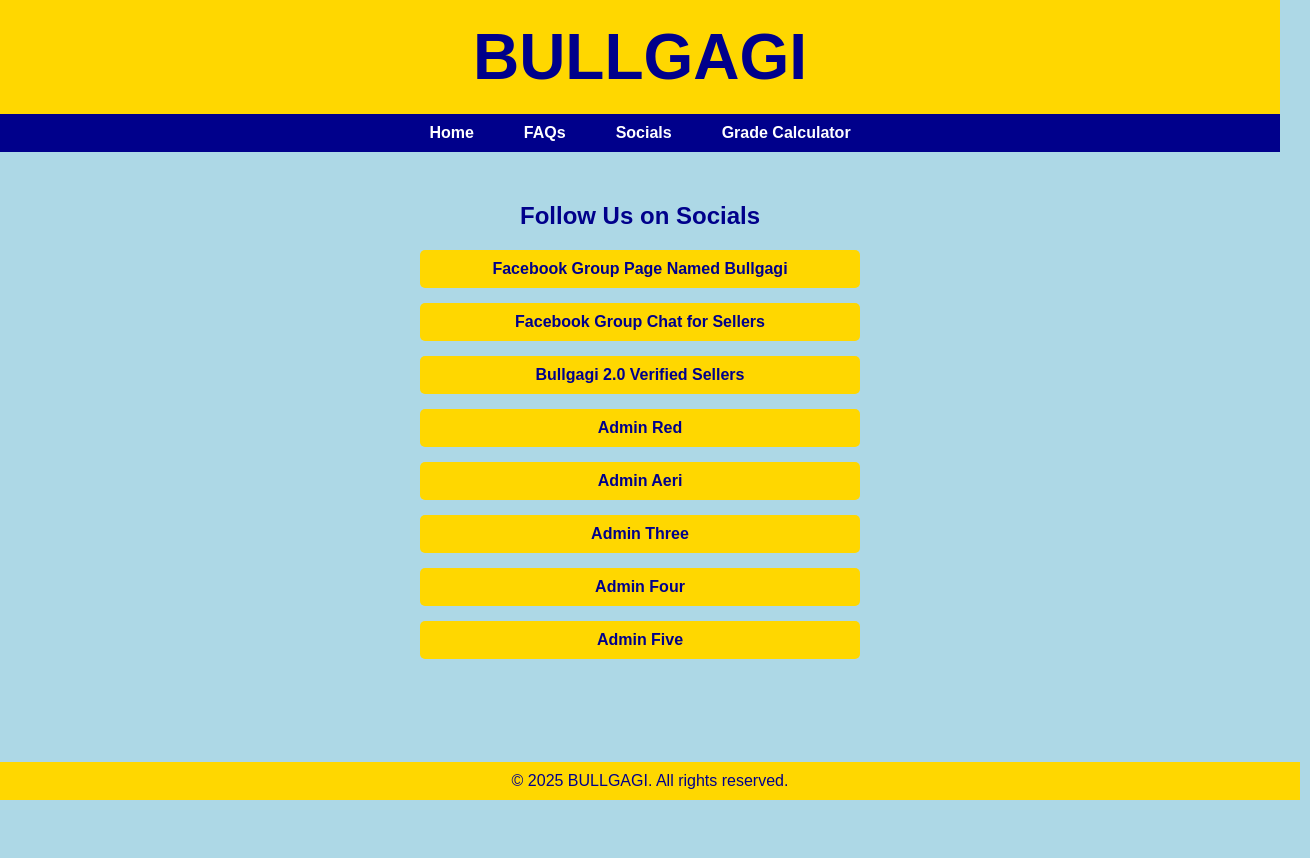
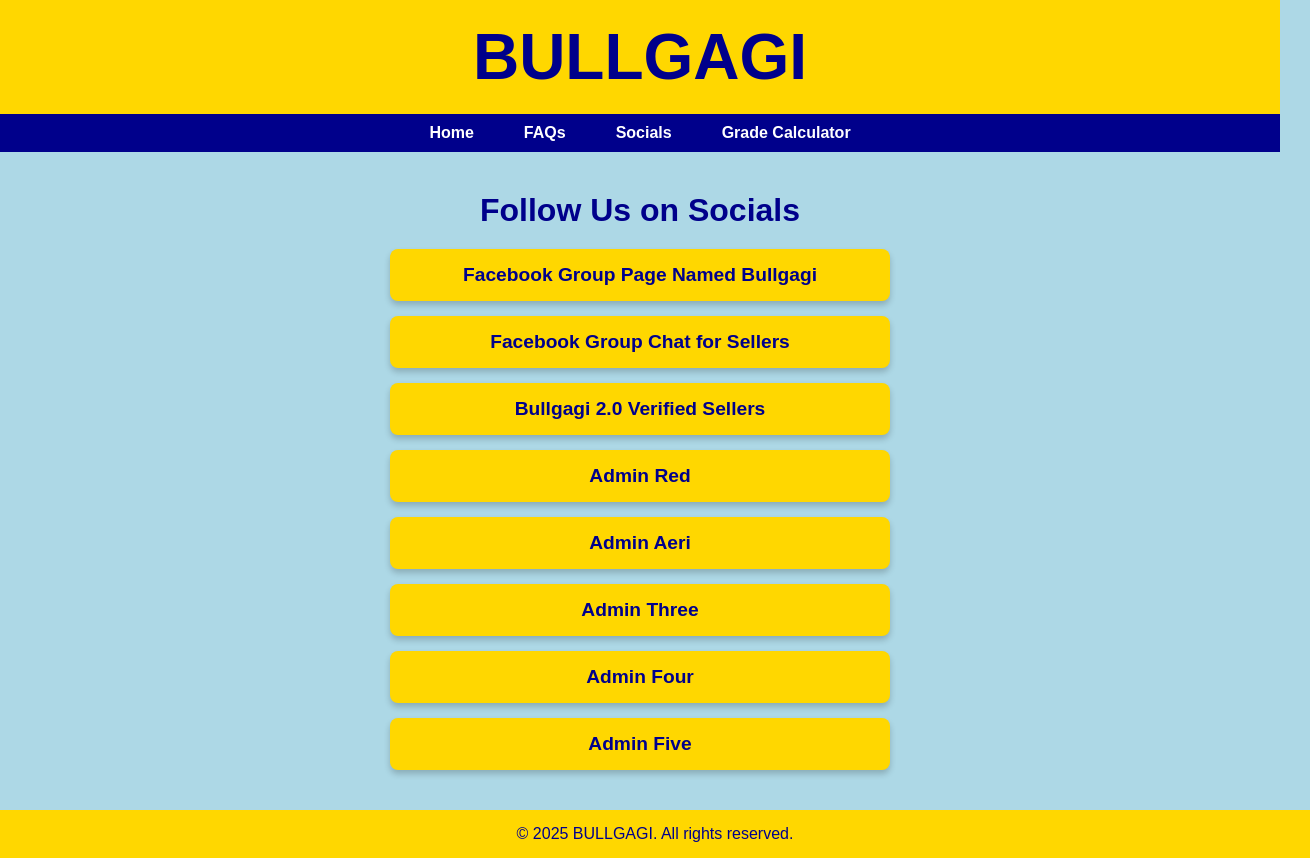
Before and after one commit to crimsonflared/Bullgagi2, a plain HTML site: page socials.html in a window 1280 px wide. Shown: the whole page, 1310 px wide, since content can reach past the window. Before the commit the page ends 800 px from the top, so only its background shows below. Drawn offline with Linux system fonts and the light colour scheme.

Commit message:
Update socials.html

```diff
--- a/socials.html
+++ b/socials.html
@@ -6,6 +6,63 @@
     <title>Socials - BULLGAGI</title>
     <link rel="stylesheet" href="styles.css">
     <style>
+        :root {
+            --dark-blue: #00008B;
+            --light-blue: #ADD8E6;
+            --gold: #FFD700;
+            --white: #FFFFFF;
+        }
+
+        body {
+            background-color: var(--light-blue);
+            color: var(--dark-blue);
+            font-family: Arial, sans-serif;
+            text-align: center;
+        }
+
+        header {
+            background-color: var(--gold);
+            color: var(--dark-blue);
+            padding: 20px;
+            font-size: 2rem;
+        }
+
+        nav {
+            background-color: var(--dark-blue);
+            padding: 10px;
+        }
+
+        nav ul {
+            list-style: none;
+            display: flex;
+            justify-content: center;
+            gap: 20px;
+            padding: 0;
+        }
+
+        nav a {
+            text-decoration: none;
+            color: var(--white);
+            font-weight: bold;
+            padding: 10px 15px;
+            transition: 0.3s;
+        }
+
+        nav a:hover {
+            background-color: var(--gold);
+            color: var(--dark-blue);
+            border-radius: 5px;
+        }
+
+        main {
+            padding: 40px 20px;
+        }
+
+        h2 {
+            font-size: 2rem;
+            margin-bottom: 20px;
+        }
+
         .social-buttons {
             display: flex;
             flex-direction: column;
@@ -18,18 +75,33 @@
             display: inline-block;
             background-color: var(--gold);
             color: var(--dark-blue);
-            padding: 10px 20px;
+            padding: 15px 25px;
+            font-size: 1.2rem;
+            font-weight: bold;
             text-decoration: none;
-            font-weight: bold;
-            border-radius: 5px;
-            width: 80%;
-            max-width: 400px;
+            border-radius: 8px;
+            width: 90%;
+            max-width: 450px;
             text-align: center;
+            box-shadow: 0px 4px 6px rgba(0, 0, 0, 0.2);
+            transition: all 0.3s ease-in-out;
         }
 
         .social-btn:hover {
             background-color: var(--dark-blue);
             color: var(--gold);
+            transform: translateY(-3px);
+            box-shadow: 0px 6px 10px rgba(0, 0, 0, 0.3);
+        }
+
+        footer {
+            background-color: var(--gold);
+            color: var(--dark-blue);
+            padding: 15px;
+            position: relative;
+            bottom: 0;
+            width: 100%;
+            font-size: 1rem;
         }
     </style>
 </head>
```
